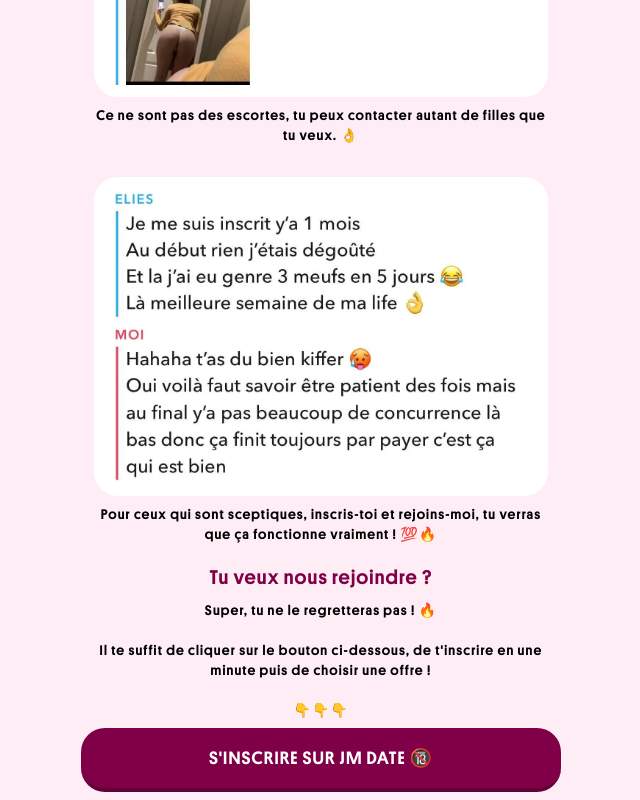
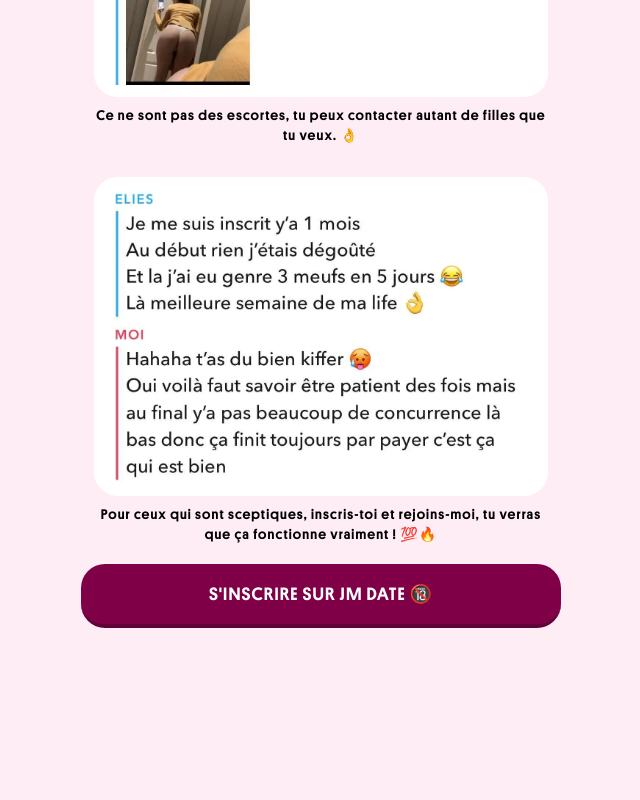
Before and after one commit to KolyStudio/dm, a SvelteKit app: page /ambrejolie50 in a window 1280 px wide. Shown: the part 2930-3730 px from the top of the page, without its empty margins (319-959 px from the left). After the commit the page ends 3566 px from the top, so only its background shows below. Built offline with nearby package versions, Linux system fonts and the light colour scheme; no server answers; a web font is replaced by a local one.

Commit message:
first commit

```diff
--- a/src/routes/[id]/+page.svelte
+++ b/src/routes/[id]/+page.svelte
@@ -242,25 +242,10 @@
 		</div>
 	</div>
 
-	<footer class="">
-		<div class="w-[90%] m-auto text-center  font-medium text-sm">
-			<div class="text-[#800048] text-center text-xl font-medium my-2">
-				Tu veux nous rejoindre ?
-			</div>
-			<div>
-				Super, tu ne le regretteras pas ! 🔥<br />
-				<br />
-				Il te suffit de cliquer sur le bouton ci-dessous, de t'inscrire en une minute puis de
-				choisir une offre !<br />
-				<br />👇👇👇
-			</div>
-		</div>
-
-		<a href={link}
-			class="cursor-pointer  bg-gradient-to-r   from-[#800048] to-[#800048] border-b-4 border-[#600137] text-white text-lg font-medium py-4 w-[90%] m-auto flex items-center justify-center rounded-3xl my-2 space-x-4"
-		>
-			<div>{` S'INSCRIRE SUR JM DATE 🔞`}</div>
-		</a>
-	</footer>
+	<a href={link}
+	class="cursor-pointer  bg-gradient-to-r   from-[#800048] to-[#800048] border-b-4 border-[#600137] text-white text-lg font-medium py-4 w-[90%] m-auto flex items-center justify-center rounded-3xl my-2 space-x-4"
+>
+	<div>{` S'INSCRIRE SUR JM DATE 🔞`}</div>
+</a>
 
 	</div>
```
